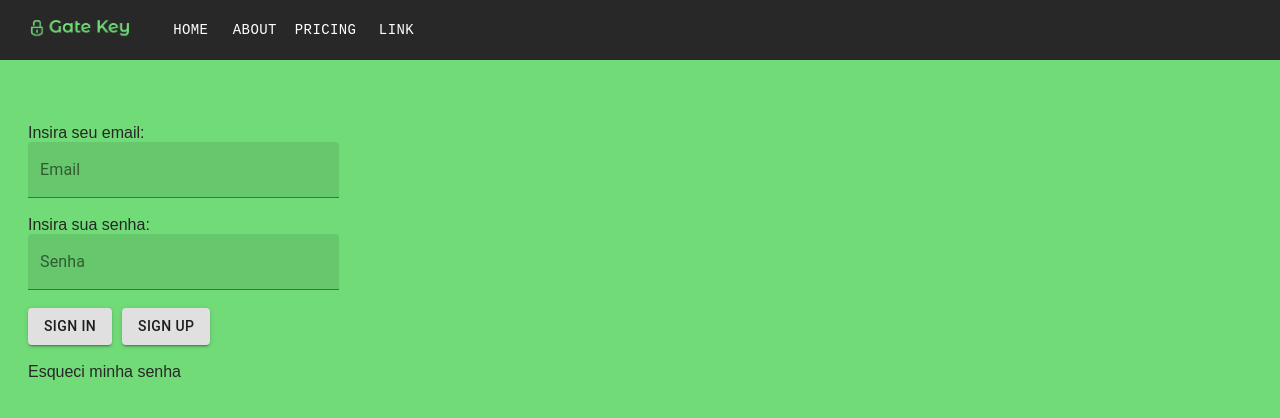
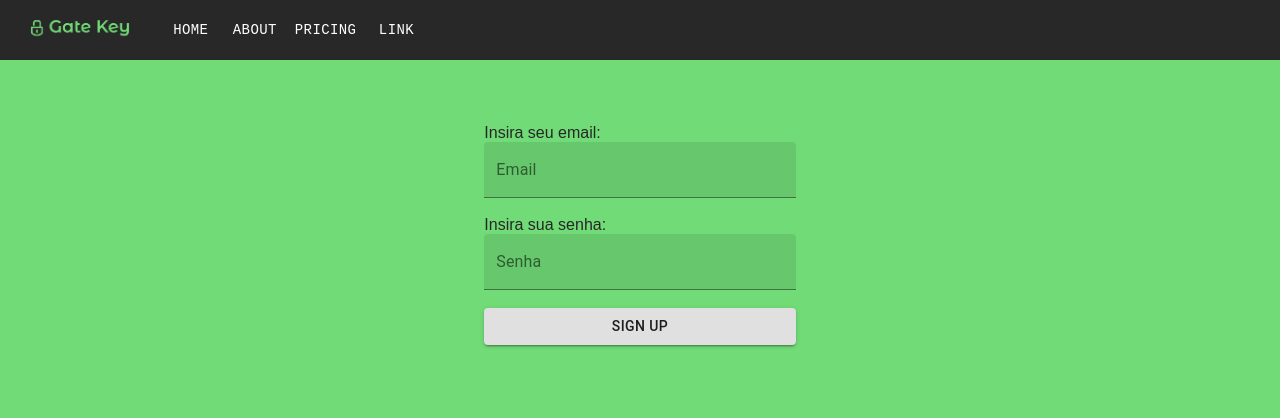
Before and after one commit to DaddoT/projeto-dds, a React (Create React App) app: page /signup in a window 1280 px wide. Shown: the top 418 px of the page. Built offline with nearby package versions, Linux system fonts and the light colour scheme.

Commit message:
multipage-new

```diff
--- a/package.json
+++ b/package.json
@@ -1,5 +1,5 @@
 {
-  "name": "webhunt",
+  "name": "GateKey",
   "version": "0.1.0",
   "private": true,
   "dependencies": {
--- a/src/App.js
+++ b/src/App.js
@@ -1,6 +1,7 @@
 import React from 'react';
 import Header from './components/Header';
-import Inputs from './components/Inputs';
+import Inputs from './components/InputsLogin';
+import SingUp from './components/SignUp';
 import "./styles.css";
 import {
   BrowserRouter as Router,
@@ -17,11 +18,14 @@ return (
     <Route path="/about">
       <About />
     </Route>
-    <Route path="/Pricing">
+    <Route path="/pricing">
       <Pricing />
     </Route>
-    <Route path="/">
+    <Route path="/home">
       <Home />
+    </Route>
+    <Route path="/signup">
+      <SignUp />
     </Route>
   </Switch>
 </Router>
@@ -30,7 +34,7 @@ return (
 
 function Home() {
 return (
-<div className="App">
+<div className="Home">
   <Header />
   <Inputs />
   </div>
@@ -39,16 +43,27 @@ return (
 
 function About() {
 return (
+  <div className="Home">
   <Header />
+
+  </div>
 );
 }
 
 function Pricing() {
 return (
+  <div className="Home">
   <Header />
+
+  </div>
 );
 }
 
-
-
-// export default App;
+function SignUp() {
+  return (
+    <div className="SignUp">
+    <Header />
+    <SingUp />
+    </div>
+  );
+}
--- a/src/components/Inputs/index.jsx
+++ /dev/null
@@ -1,47 +0,0 @@
-import React from "react";
-import Button from '@material-ui/core/Button';
-import TextField from '@material-ui/core/TextField';
-import "./styles.css";
-
-// export default function Inputs() {
-
-
-  import { makeStyles } from '@material-ui/core/styles';
-  // import TextField from '@material-ui/core/TextField';
-
-  const useStyles = makeStyles((theme) => ({
-    root: {
-      display: 'flex',
-      flexWrap: 'wrap',
-    },
-    textField: {
-      marginLeft: theme.spacing(1),
-      marginRight: theme.spacing(1),
-      width: '35ch',
-    },
-  }));
-
-  export default function LayoutTextFields() {
-    const classes = useStyles();
-
-return (
-<div id="inputs">
-<form className={classes.textField} noValidate autoComplete="off" >
-  <p2>Insira seu email:</p2>
-  <TextField label="Email" variant="filled" type="email" fullWidth/> <br></br><br></br>
-  <p2>Insira sua senha:</p2>
-  <TextField label="Senha" variant="filled" type="password" fullWidth/> <br></br><br></br>
-  <div id="buttons">
-  <Button variant="contained" color="default">
-  Sign in
-  </Button>
-  <div id="divider"/>
-  <Button variant="contained" color="default">
-  Sign up
-  </Button> <br></br> <br></br>
-  <a href="a.com">Esqueci minha senha</a>
-  </div>
-</form>
-</div>
-);
-}
--- /dev/null
+++ b/src/components/InputsLogin/index.jsx
@@ -0,0 +1,97 @@
+import React, {useState} from "react";
+import Button from '@material-ui/core/Button';
+import TextField from '@material-ui/core/TextField';
+import { Link } from "react-router-dom";
+import "./styles.css";
+// import { database } from '../firebase.js';
+import { makeStyles } from '@material-ui/core/styles';
+
+  export default function Inputs() {
+
+
+  const useStyles = makeStyles((theme) => ({
+    root: {
+      display: 'flex',
+      flexWrap: 'wrap',
+    },
+    textField: {
+      marginLeft: theme.spacing(1),
+      marginRight: theme.spacing(1),
+      width: '35ch',
+    },
+  }));
+
+//   const Login = (obj) => {
+//   database.collection('users')
+//   .doc(obj)
+//   .then((doc) => {})
+//   .catch((err) => {
+//       console.log(err)
+//   })
+// }
+
+  // export default function Inputs() {
+    const classes = useStyles();
+    const [email, setEmail] = useState('');
+    const [password, setPassword] = useState('');
+
+    // const [error, setError] = useState(null);
+    // const signInWithEmailAndPasswordHandler =
+    //         (event,email, password) => {
+    //             event.preventDefault();
+    // };
+
+  const onChangeHandler = (event) => {
+    const {name, value} = event.currentTarget;
+
+    if(name === 'userEmail') {
+        setEmail(value);
+    }
+    else if(name === 'userPassword'){
+      setPassword(value);
+    }
+};
+
+return (
+<div id="inputs">
+  <form className={classes.textField} noValidate autoComplete="off" > {/* onSubmit={onChangeHandler} */}
+    <p2>Insira seu email:</p2>
+    <TextField
+    label="Email"
+    variant="filled"
+    type="email"
+    fullWidth
+    name="userEmail"
+    value = {email}
+    id="userEmail"
+    onChange = {(event) => onChangeHandler(event)}
+    /> <br></br><br></br>
+
+    <p2>Insira sua senha:</p2>
+    <TextField
+    label="Senha"
+    variant="filled"
+    type="password"
+    fullWidth
+    name="userPassword"
+    value = {password}
+    id="userPassword"
+    onChange = {(event) => onChangeHandler(event)}
+    /> <br></br><br></br>
+
+
+    <Button variant="contained" color="default" type="submit">
+      Log in
+    </Button> <br></br> <br></br>
+    <a href="a.com">Esqueci minha senha</a> <br></br> <br></br>
+
+    <p2>Ainda não possui uma conta?</p2>  <br></br> <br></br>
+    <Button variant="contained" color="default"> <Link to="/signup">
+      Registre-se </Link>
+    </Button> <br></br> <br></br>
+
+
+    </form>
+</div>
+);
+}
--- a/src/components/Inputs/styles.css
+++ b/src/components/InputsLogin/styles.css
@@ -1,6 +1,6 @@
 #inputs {
     display: flex;
-    margin-top: 5%;
+    margin-top: 2.5%;
     margin-left: 20px;
 }
 
--- /dev/null
+++ b/src/components/SignUp/index.jsx
@@ -0,0 +1,85 @@
+import React, {useState} from 'react';
+import Button from '@material-ui/core/Button';
+import TextField from '@material-ui/core/TextField';
+import { makeStyles } from '@material-ui/core/styles';
+import './style.css';
+// import { Link } from "react-router-dom";
+
+const SignUp = () => {
+    const [email, setEmail] = useState("");
+    const [password, setPassword] = useState("");
+    // const [displayName, setDisplayName] = useState("");
+    // const [error, setError] = useState(null);
+    // const createUserWithEmailAndPasswordHandler = (event, email, password) => {
+    //   event.preventDefault();
+    //   setEmail("");
+    //   setPassword("");
+    //   setDisplayName("");
+    // };
+
+    const onChangeHandler = event => {
+      const { name, value } = event.currentTarget;
+      if (name === "userEmail") {
+        setEmail(value);
+      } else if (name === "userPassword") {
+        setPassword(value);
+      } else if (name === "displayName") {
+        // setDisplayName(value);
+      }
+    };
+
+  const useStyles = makeStyles((theme) => ({
+    root: {
+      display: 'flex',
+      flexWrap: 'wrap',
+    },
+    textField: {
+      marginLeft: theme.spacing(1),
+      marginRight: theme.spacing(1),
+      width: '35ch',
+    },
+  }));
+
+  const classes = useStyles();
+
+return (
+<div id="input">
+<form className={classes.textField} noValidate autoComplete="off" > {/* onSubmit={onChangeHandler} */}
+  <p2>Insira seu email:</p2>
+  <TextField
+  label="Email"
+  variant="filled"
+  type="email"
+  fullWidth
+  name="userEmail"
+  value = {email}
+  id="userEmail"
+  onChange = {(event) => onChangeHandler(event)}
+  /> <br></br><br></br>
+
+  <p2>Insira sua senha:</p2>
+  <TextField
+  label="Senha"
+  variant="filled"
+  type="password"
+  fullWidth
+  name="userPassword"
+  value = {password}
+  id="userPassword"
+  onChange = {(event) => onChangeHandler(event)}
+  /> <br></br><br></br>
+
+  <div id="buttons">
+
+  <Button variant="contained" color="default" type="submit" fullWidth>
+    Sign up
+  </Button> <br></br> <br></br>
+  </div>
+</form>
+</div>
+
+);
+
+}
+
+export default SignUp;
--- /dev/null
+++ b/src/components/SignUp/style.css
@@ -0,0 +1,6 @@
+#input {
+    display: flex;
+    justify-content: center;
+    align-items: center;
+    margin-top: 5%;
+}
--- a/src/components/firebase.js
+++ b/src/components/firebase.js
@@ -1,5 +1,6 @@
 import * as firebase from 'firebase';
-
+import "firebase/auth";
+import "firebase/firestore";
 
 const firebaseConfig = {
     apiKey: "AIzaSyAU0_Fevv9dZiArXWwzoxd_7nVnTP0HqfE",
@@ -16,3 +17,5 @@ const firebaseConfig = {
 export const app = firebase.initializeApp(firebaseConfig);
 // DB instance
 export const database = firebase.firestore();
+export const auth = firebase.auth();
+export const firestore = firebase.firestore();
```
Also changed, not shown: 1 other file (tests, documents, lock files or other folders).
